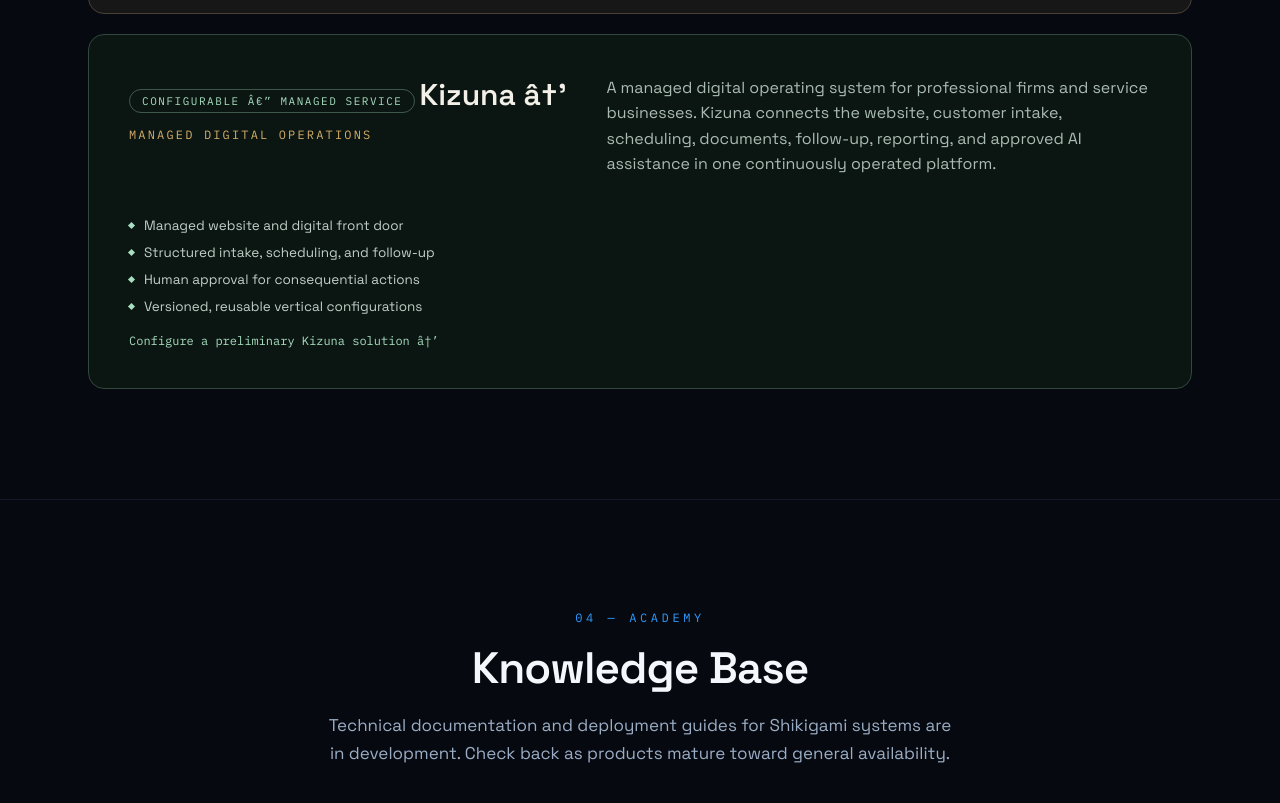
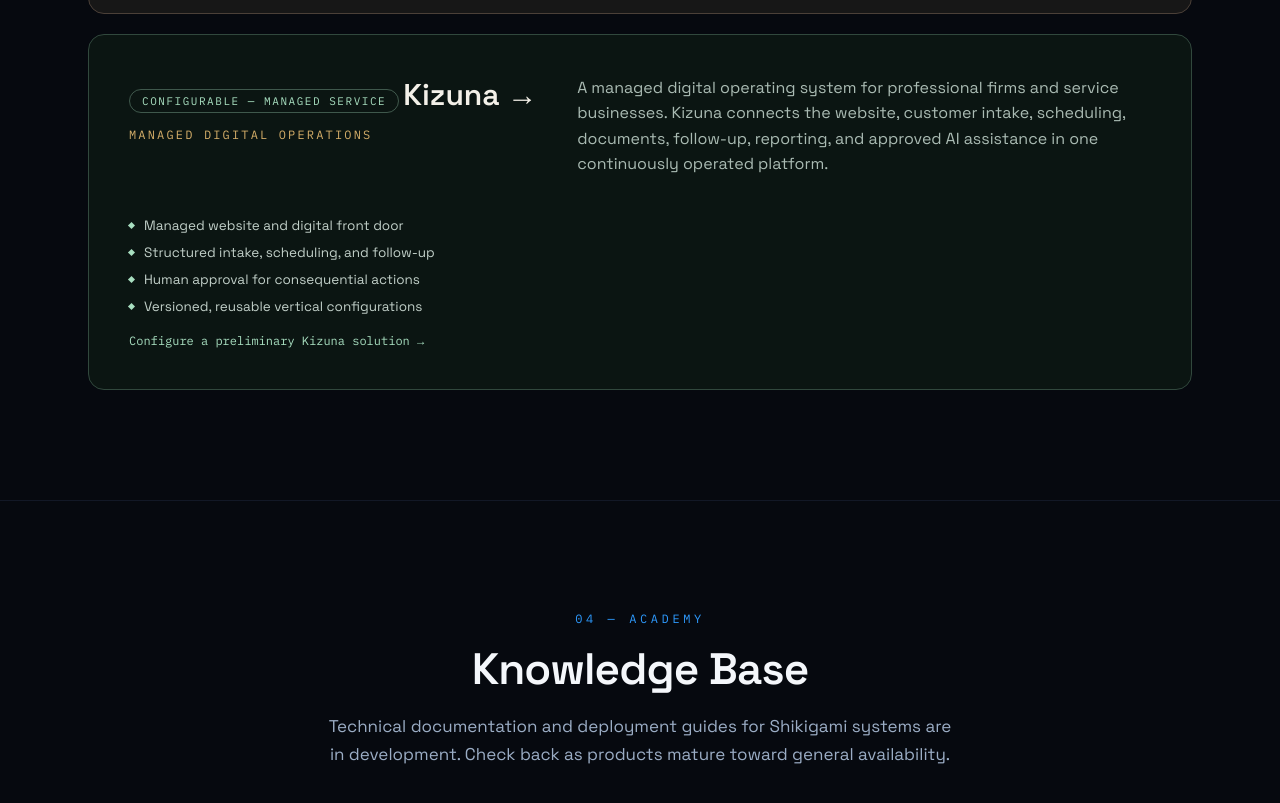
Before and after one commit to ShikigamiTechnologies/shikigami-website, a website: page index.html in a window 1280 px wide. Shown: the part 4953-5756 px from the top of the page. Drawn offline with Linux system fonts and the light colour scheme.

Commit message:
fix: correct Kizuna homepage encoding

```diff
--- a/index.html
+++ b/index.html
@@ -254,8 +254,8 @@
       </div>
       <div class="reveal" style="background:#0B1512; border:1px solid #31483D; border-radius:16px; padding:40px; display:flex; gap:40px; align-items:flex-start; flex-wrap:wrap;">
         <div style="min-width:220px;">
-          <div style="font-family:'IBM Plex Mono',monospace; font-size:11px; letter-spacing:0.14em; text-transform:uppercase; color:#A8DFC0; border:1px solid #A8DFC055; border-radius:20px; padding:4px 12px; display:inline-block; margin-bottom:14px;">CONFIGURABLE â€” MANAGED SERVICE</div>
-          <a href="kizuna.html" style="display:inline-block; font-size:30px; font-weight:600; margin-bottom:6px; color:#F3F0E8; text-decoration:none;">Kizuna â†’</a>
+          <div style="font-family:'IBM Plex Mono',monospace; font-size:11px; letter-spacing:0.14em; text-transform:uppercase; color:#A8DFC0; border:1px solid #A8DFC055; border-radius:20px; padding:4px 12px; display:inline-block; margin-bottom:14px;">CONFIGURABLE &mdash; MANAGED SERVICE</div>
+          <a href="kizuna.html" style="display:inline-block; font-size:30px; font-weight:600; margin-bottom:6px; color:#F3F0E8; text-decoration:none;">Kizuna &rarr;</a>
           <div style="font-family:'IBM Plex Mono',monospace; font-size:12px; letter-spacing:0.18em; color:#D5AE69; text-transform:uppercase;">Managed Digital Operations</div>
         </div>
         <p style="flex:1; min-width:260px; margin:0; font-size:16px; line-height:1.6; color:#AABBB3;">A managed digital operating system for professional firms and service businesses. Kizuna connects the website, customer intake, scheduling, documents, follow-up, reporting, and approved AI assistance in one continuously operated platform.</p>
@@ -264,7 +264,7 @@
           <div style="display:flex; align-items:center; gap:10px; font-size:13.5px; color:#C2D0C9;"><span style="width:5px; height:5px; background:#A8DFC0; transform:rotate(45deg); display:inline-block;"></span>Structured intake, scheduling, and follow-up</div>
           <div style="display:flex; align-items:center; gap:10px; font-size:13.5px; color:#C2D0C9;"><span style="width:5px; height:5px; background:#A8DFC0; transform:rotate(45deg); display:inline-block;"></span>Human approval for consequential actions</div>
           <div style="display:flex; align-items:center; gap:10px; font-size:13.5px; color:#C2D0C9;"><span style="width:5px; height:5px; background:#A8DFC0; transform:rotate(45deg); display:inline-block;"></span>Versioned, reusable vertical configurations</div>
-          <a href="kizuna.html" style="display:inline-block; margin-top:8px; color:#A8DFC0; font-family:'IBM Plex Mono',monospace; font-size:12px; text-decoration:none;">Configure a preliminary Kizuna solution â†’</a>
+          <a href="kizuna.html" style="display:inline-block; margin-top:8px; color:#A8DFC0; font-family:'IBM Plex Mono',monospace; font-size:12px; text-decoration:none;">Configure a preliminary Kizuna solution &rarr;</a>
         </div>
       </div>
       </div>
```
